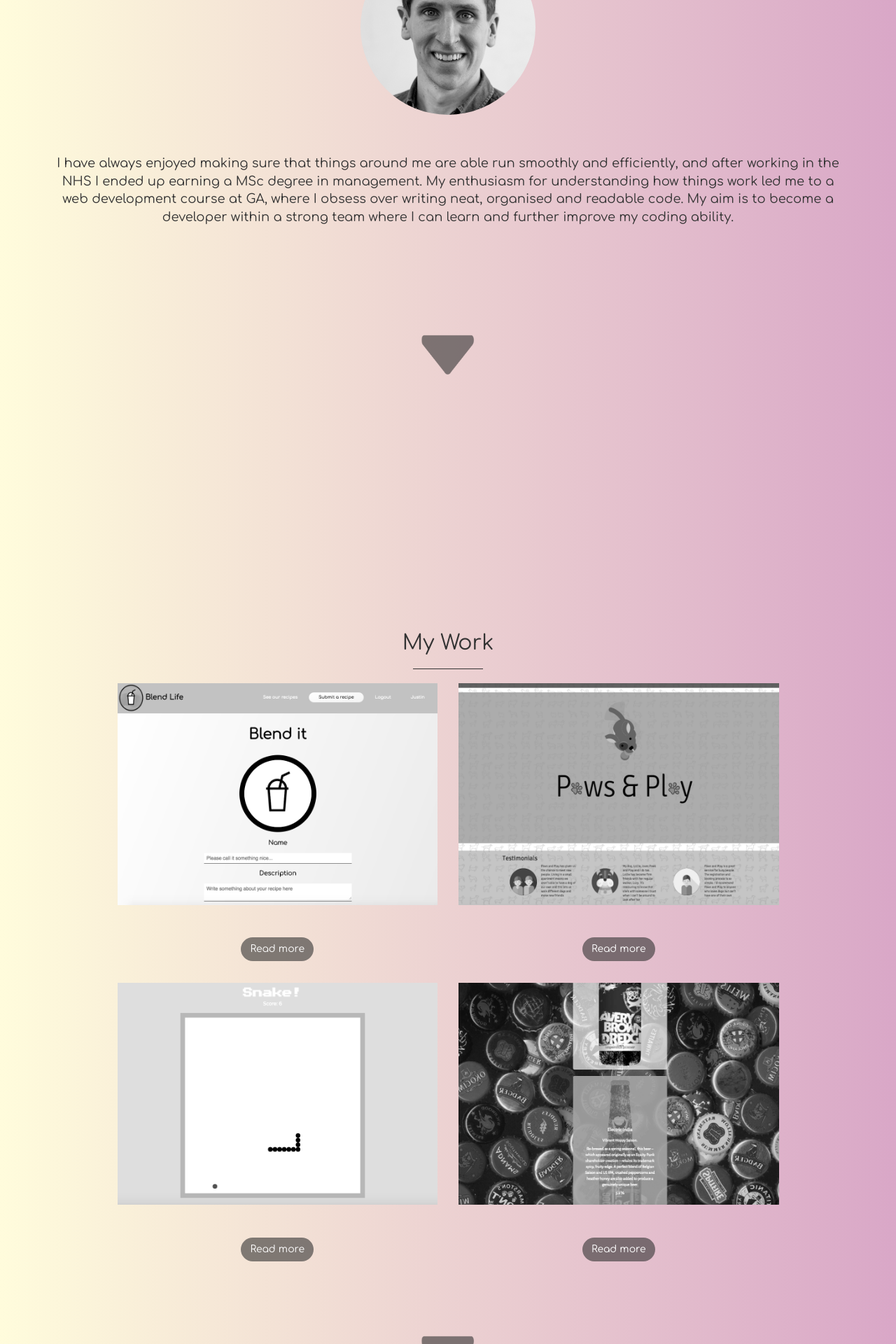
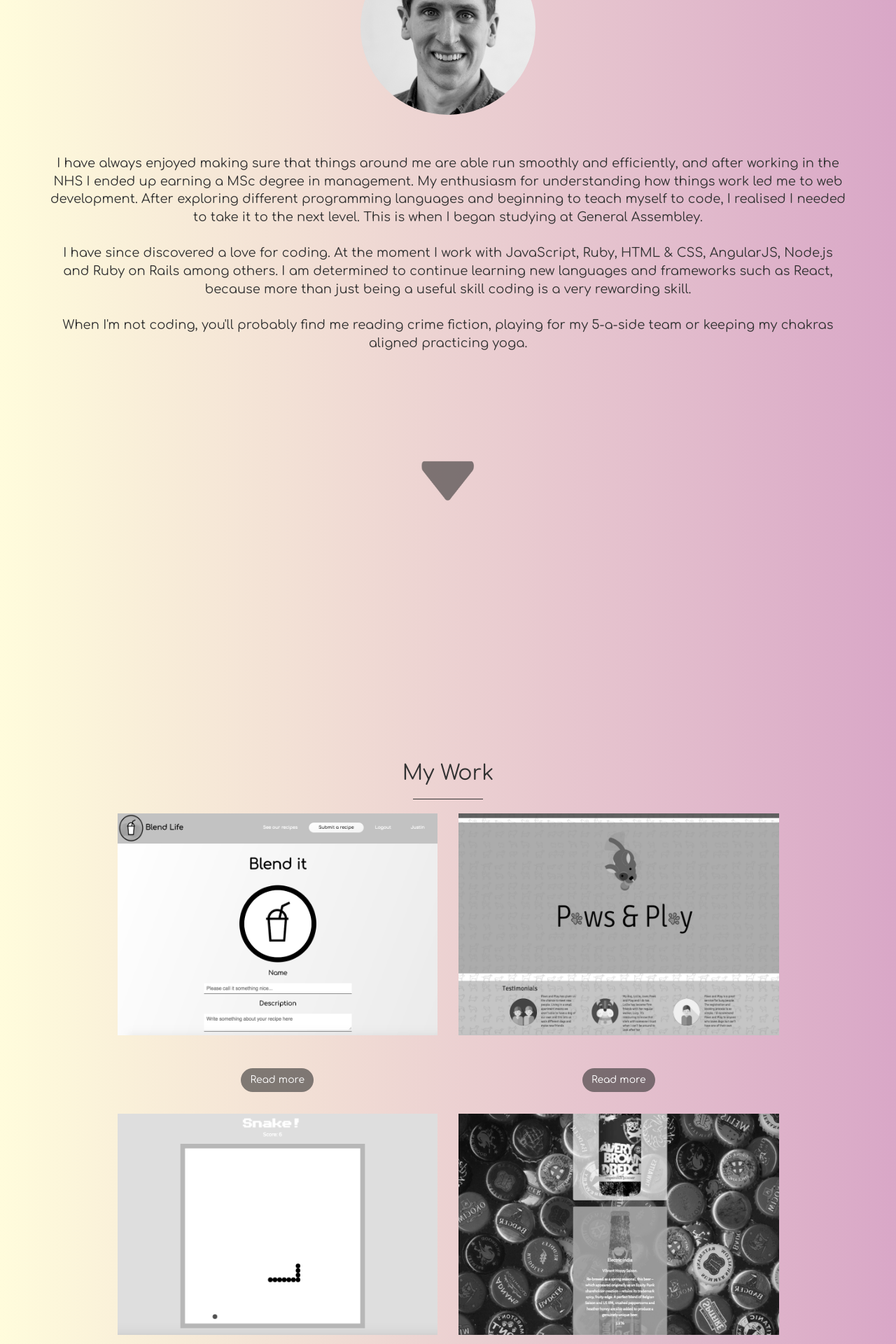
Before and after one commit to cjewell47/cjewell47.github.io, a Jekyll site: the page built from index.html, in a window 1280 px wide. Shown: the part 2189-4109 px from the top of the page at 70% size. Built offline with Jekyll 4.4.1, drawn with Linux system fonts in a browser that asks for light colours.

Commit message:
changed who i am

```diff
--- a/_includes/whoiam2.html
+++ b/_includes/whoiam2.html
@@ -4,11 +4,16 @@
       <div class="col-lg-12 text-center">
         <img id="profile-picture" src="img/propic.jpg" alt="picture of charles jewell">
         <p class="bio">
-          I have always enjoyed making sure that things around me are able run smoothly and efficiently, and after working in the NHS I ended up earning a MSc degree in management. My enthusiasm for understanding how things work led me to a web development course at GA, where I obsess over writing neat, organised and readable code. My aim is to become a developer within a strong team where I can learn and further improve my coding ability.
+          <!-- I have always enjoyed making sure that things around me are able run smoothly and efficiently, and after working in the NHS I ended up earning a MSc degree in management. My enthusiasm for understanding how things work led me to a web development course at GA, where I obsess over writing neat, organised and readable code. My aim is to become a developer within a strong team where I can learn and further improve my coding ability. -->
+          I have always enjoyed making sure that things around me are able run smoothly and efficiently, and after working in the NHS I ended up earning a MSc degree in management. My enthusiasm for understanding how things work led me to web development. After exploring different programming languages and beginning to teach myself to code, I realised I needed to take it to the next level. This is when I began studying at General Assembley.
+          <br>
+          <br>
+          I have since discovered a love for coding. At the moment I work with JavaScript, Ruby, HTML & CSS, AngularJS, Node.js and Ruby on Rails among others.   I am determined to continue learning new languages and frameworks such as React, because more than just being a useful skill coding is a very rewarding skill.
+          <br>
+          <br>
+          When I'm not coding, you'll probably find me reading crime fiction, playing for my 5-a-side team or keeping my chakras aligned practicing yoga.
         <br>
         <br>
-          <!-- As a developer I believe... similarly when I'm not coding... -->
-          <!--  one of the aspects of writing code that I really enjoy is...-->
         </p>
         <p id="downfromwho-text">See my portfolio</p>
         <a href="#portfolio"><img id="downfromwhoiam" src="img/down-icon.png"></a>
--- a/css/stylish-portfolio.css
+++ b/css/stylish-portfolio.css
@@ -263,7 +263,7 @@ hr.small {
 }
 
 #whoiam2 {
-  height: 75%;
+  /*height: 75%;*/
   background: #fffcdc;
   background: -webkit-linear-gradient(to left, #d9a7c7, #fffcdc); /
   background: -o-linear-gradient(to left, #d9a7c7, #fffcdc);
@@ -317,6 +317,7 @@ hr.small {
   background: linear-gradient(to left, #d9a7c7, #fffcdc);
   // @include linear-gradient(#d9a7c7, #fffcdc);
 }
+
 
 /* Portfolio */
 
```
